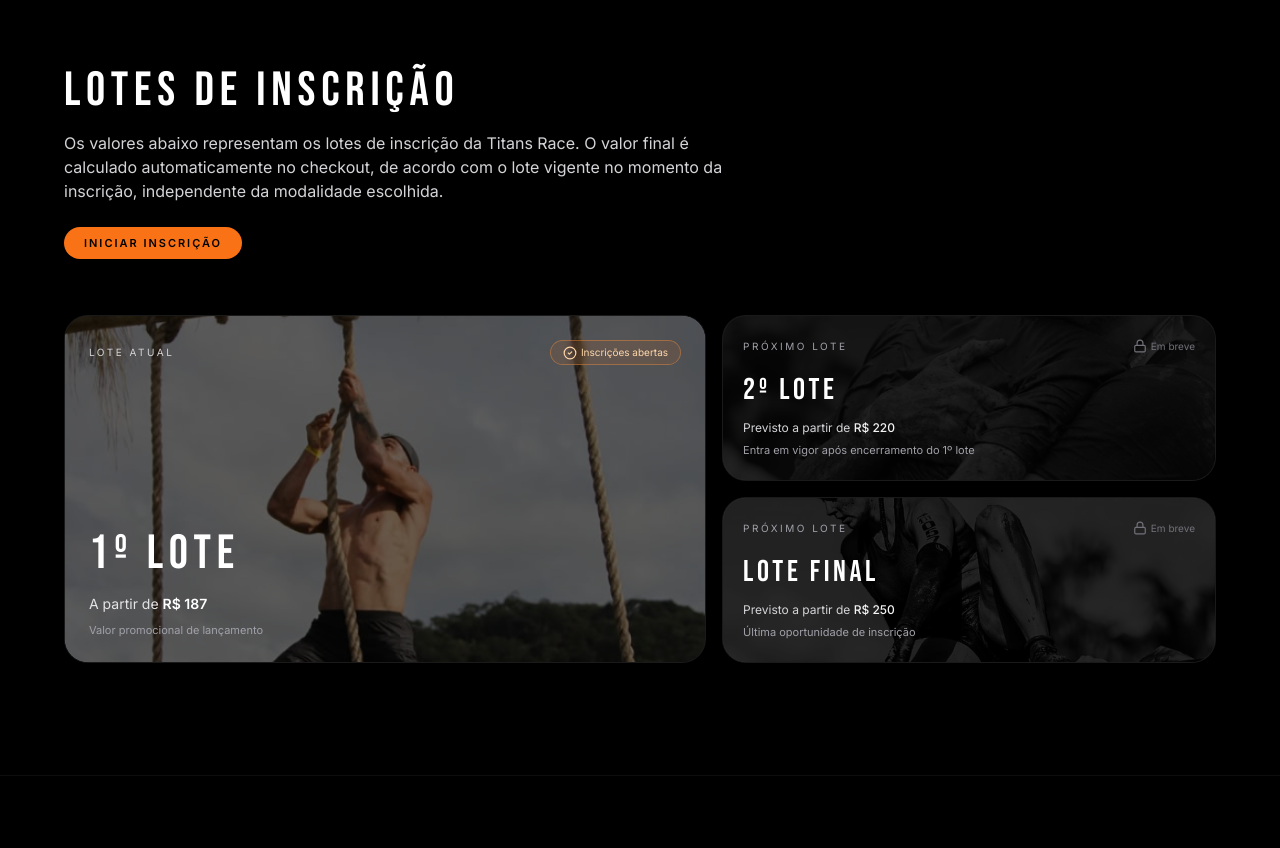
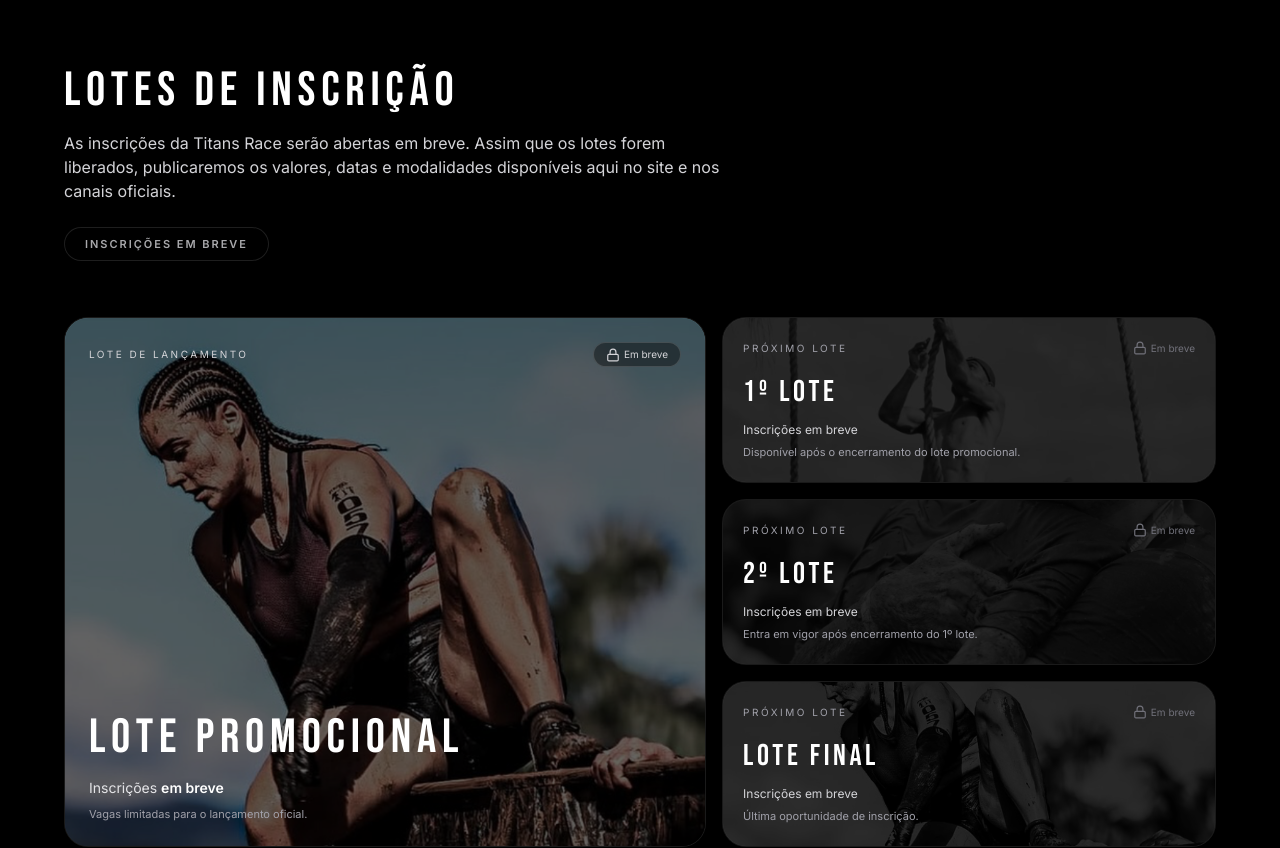
Before and after one commit to Niltinho77/titans-race-landing, a Next.js app: page / in a window 1280 px wide. Shown: the part 2620-3468 px from the top of the page. Built offline with nearby package versions, Linux system fonts and the light colour scheme.

Commit message:
criando lote promocional

```diff
--- a/src/components/RegistrationSection.tsx
+++ b/src/components/RegistrationSection.tsx
@@ -2,15 +2,11 @@
 "use client";
 
 import { motion } from "framer-motion";
-import { CheckCircle2, Lock } from "lucide-react";
-
-type LotStatus = "ativo" | "bloqueado";
+import { Lock } from "lucide-react";
 
 type Lot = {
   id: string;
   name: string;
-  status: LotStatus;
-  price: string;
   image: string;
   imageAlt?: string;
   note?: string;
@@ -18,31 +14,32 @@ type Lot = {
 
 const lots: Lot[] = [
   {
+    id: "lotePromocional",
+    name: "Lote Promocional",
+    image: "/images/lote-promocional.png",
+    imageAlt: "Lote promocional de lançamento – Titans Race",
+    note: "Vagas limitadas para o lançamento oficial.",
+  },
+  {
     id: "lote1",
     name: "1º Lote",
-    status: "ativo",
-    price: "R$ 187",
     image: "/images/lote1.png",
     imageAlt: "Atletas correndo na Titans Race – 1º Lote",
-    note: "Valor promocional de lançamento",
+    note: "Disponível após o encerramento do lote promocional.",
   },
   {
     id: "lote2",
     name: "2º Lote",
-    status: "bloqueado",
-    price: "R$ 220",
     image: "/images/lote2.png",
     imageAlt: "Representação visual do 2º Lote",
-    note: "Entra em vigor após encerramento do 1º lote",
+    note: "Entra em vigor após encerramento do 1º lote.",
   },
   {
     id: "loteFinal",
     name: "Lote Final",
-    status: "bloqueado",
-    price: "R$ 250",
     image: "/images/lote-final.png",
     imageAlt: "Representação visual do Lote Final",
-    note: "Última oportunidade de inscrição",
+    note: "Última oportunidade de inscrição.",
   },
 ];
 
@@ -73,13 +70,12 @@ export function RegistrationSection() {
           viewport={{ once: true }}
           transition={{ duration: 0.5, delay: 0.1 }}
         >
-          Os valores abaixo representam os lotes de inscrição da Titans Race.
-          O valor final é calculado automaticamente no checkout, de acordo com
-          o lote vigente no momento da inscrição, independente da modalidade
-          escolhida.
+          As inscrições da Titans Race serão abertas em breve. Assim que os lotes
+          forem liberados, publicaremos os valores, datas e modalidades
+          disponíveis aqui no site e nos canais oficiais.
         </motion.p>
 
-        {/* CTA simples para iniciar inscrição */}
+        {/* CTA (desabilitado) */}
         <motion.div
           className="mt-6"
           initial={{ opacity: 0, y: 10 }}
@@ -87,17 +83,19 @@ export function RegistrationSection() {
           viewport={{ once: true }}
           transition={{ duration: 0.5, delay: 0.15 }}
         >
-          <a
-            href="#inscricoes"
-            className="inline-flex items-center rounded-full bg-orange-500 px-5 py-2 text-[11px] font-semibold uppercase tracking-[0.18em] text-black shadow-md transition hover:bg-orange-400"
+          <button
+            type="button"
+            disabled
+            className="inline-flex cursor-not-allowed items-center rounded-full border border-white/15 bg-black/40 px-5 py-2 text-[11px] font-semibold uppercase tracking-[0.18em] text-zinc-300 opacity-80"
+            title="Inscrições em breve"
           >
-            Iniciar inscrição
-          </a>
+            Inscrições em breve
+          </button>
         </motion.div>
 
         {/* GRID PRINCIPAL */}
         <div className="mt-14 grid gap-4 md:grid-cols-[1.3fr_1fr]">
-          {/* CARD PRINCIPAL – LOTE ATIVO */}
+          {/* CARD PRINCIPAL – LOTE DE DESTAQUE (em breve) */}
           <motion.div
             className="group relative flex h-80 flex-col justify-between overflow-hidden rounded-3xl border border-white/10 bg-black p-6 shadow-[0_20px_60px_rgba(0,0,0,0.9)] md:h-full"
             initial={{ opacity: 0, scale: 0.97, y: 10 }}
@@ -115,16 +113,17 @@ export function RegistrationSection() {
 
             {/* Glow em hover */}
             <div className="pointer-events-none absolute inset-0 opacity-0 transition-opacity duration-300 group-hover:opacity-100">
-              <div className="absolute inset-[1px] rounded-3xl bg-gradient-to-br from-orange-500/40 via-transparent to-orange-200/25 blur-xl" />
+              <div className="absolute inset-[1px] rounded-3xl bg-gradient-to-br from-orange-500/35 via-transparent to-orange-200/20 blur-xl" />
             </div>
 
             <div className="relative z-10 flex items-center justify-between text-[11px] text-zinc-200">
               <span className="text-[10px] uppercase tracking-[0.25em] text-zinc-300">
-                Lote atual
+                Lote de lançamento
               </span>
-              <span className="inline-flex items-center gap-1 rounded-full border border-orange-400/40 bg-orange-500/10 px-3 py-1 text-[10px] text-orange-200 backdrop-blur-sm">
-                <CheckCircle2 className="h-3.5 w-3.5" />
-                Inscrições abertas
+
+              <span className="inline-flex items-center gap-1 rounded-full border border-white/15 bg-black/40 px-3 py-1 text-[10px] text-zinc-300 backdrop-blur-[1px]">
+                <Lock className="h-3.5 w-3.5" />
+                Em breve
               </span>
             </div>
 
@@ -132,12 +131,11 @@ export function RegistrationSection() {
               <p className="heading-adventure text-4xl text-white md:text-5xl">
                 {loteAtivo.name}
               </p>
+
               <p className="mt-4 text-sm text-zinc-200">
-                A partir de{" "}
-                <span className="text-white font-semibold">
-                  {loteAtivo.price}
-                </span>
+                Inscrições <span className="font-semibold text-white">em breve</span>
               </p>
+
               {loteAtivo.note && (
                 <p className="mt-2 text-[11px] text-zinc-400">
                   {loteAtivo.note}
@@ -166,7 +164,7 @@ export function RegistrationSection() {
                 <img
                   src={lot.image}
                   alt={lot.imageAlt ?? lot.name}
-                  className="absolute inset-0 h-full w-full object-cover opacity-40 grayscale"
+                  className="absolute inset-0 h-full w-full object-cover opacity-45 grayscale"
                 />
                 <div className="absolute inset-0 bg-black/60" />
 
@@ -184,12 +182,11 @@ export function RegistrationSection() {
                   <p className="heading-adventure text-2xl text-white md:text-3xl">
                     {lot.name}
                   </p>
+
                   <p className="mt-3 text-xs text-zinc-300">
-                    Previsto a partir de{" "}
-                    <span className="text-zinc-100 font-medium">
-                      {lot.price}
-                    </span>
+                    Inscrições em breve
                   </p>
+
                   {lot.note && (
                     <p className="mt-1 text-[11px] text-zinc-400">
                       {lot.note}
```
Also changed, not shown: public/images/lote-promocional.png (added).
